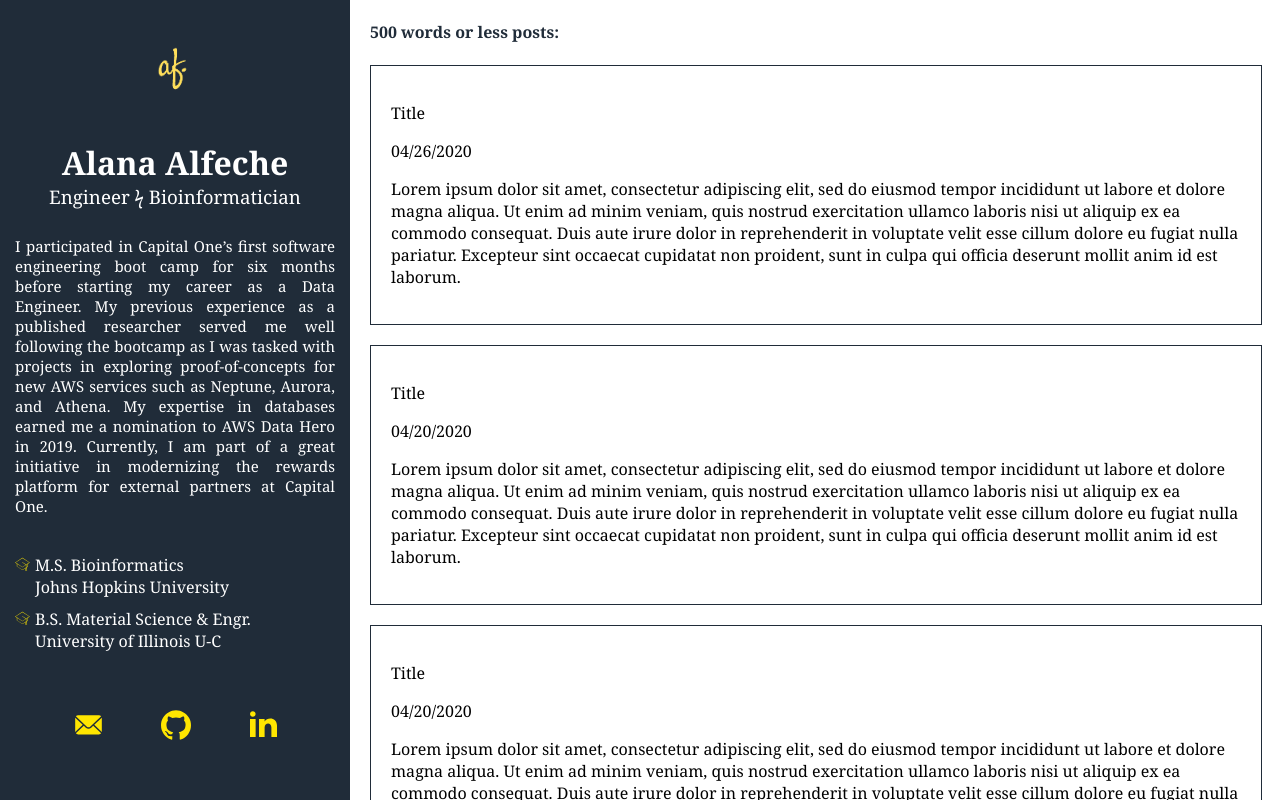
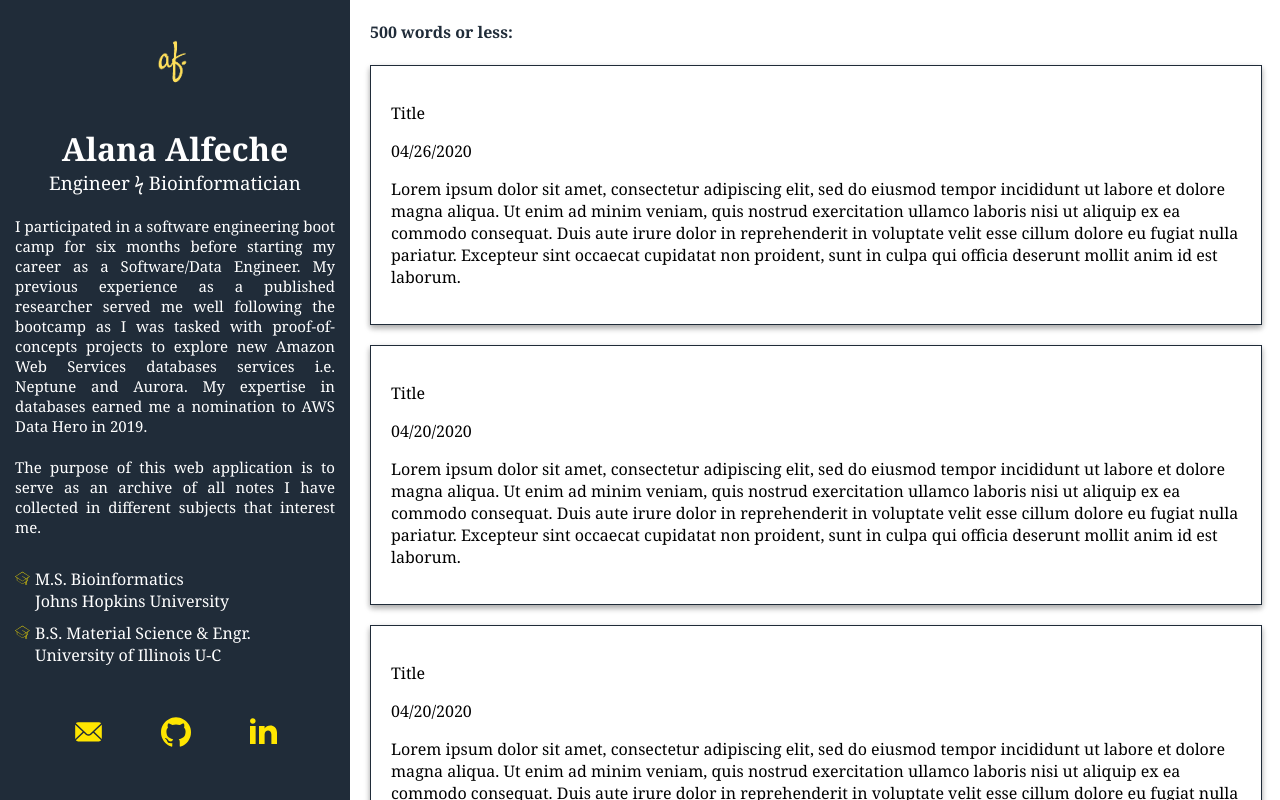
Before and after one commit to alanaalfeche/personal-website, a React (Create React App) app: page / in a window 1280 px wide. Built offline with nearby package versions, Linux system fonts and the light colour scheme.

Commit message:
Improve summary and Add article box shadow

```diff
--- a/src/App.js
+++ b/src/App.js
@@ -32,7 +32,7 @@ class App extends React.Component {
       <Container>
         <Sidebar />
         <Articles>
-          <Header>500 words or less posts:</Header>
+          <Header>500 words or less:</Header>
           {
             article.map(a => (
               <Article
--- a/src/components/Article/Article.js
+++ b/src/components/Article/Article.js
@@ -8,6 +8,7 @@ const Container = styled.div`
   border: 1px solid #202C39;
   text-align: left;
   margin-bottom: 20px;
+  box-shadow: 0 3px 6px rgba(0,0,0,0.16), 0 3px 6px rgba(0,0,0,0.23);
 `;
 
 
--- a/src/components/Sidebar/Sidebar.js
+++ b/src/components/Sidebar/Sidebar.js
@@ -46,8 +46,13 @@ class Sidebar extends React.Component {
                 </div>
 
                 <Text>
-                I participated in Capital One’s first software engineering boot camp for six months before starting my career as a Data Engineer. My previous experience as a published researcher served me well following the bootcamp as I was tasked with projects in exploring proof-of-concepts for new AWS services such as Neptune, Aurora, and Athena. My expertise in databases earned me a nomination to AWS Data Hero in 2019. Currently, I am part of a great initiative in modernizing the rewards platform for external partners at Capital One.
+                I participated in a software engineering boot camp for six months before starting my career as a Software/Data Engineer. My previous experience as a published researcher served me well following the bootcamp as I was tasked with proof-of-concepts projects to explore new Amazon Web Services databases services i.e. Neptune and Aurora. My expertise in databases earned me a nomination to AWS Data Hero in 2019.
                 </Text>
+
+                <Text>
+                The purpose of this web application is to serve as an archive of all notes I have collected in different subjects that interest me.
+                </Text>
+
                 <div>
                     <School
                         degree="M.S. Bioinformatics"
```
